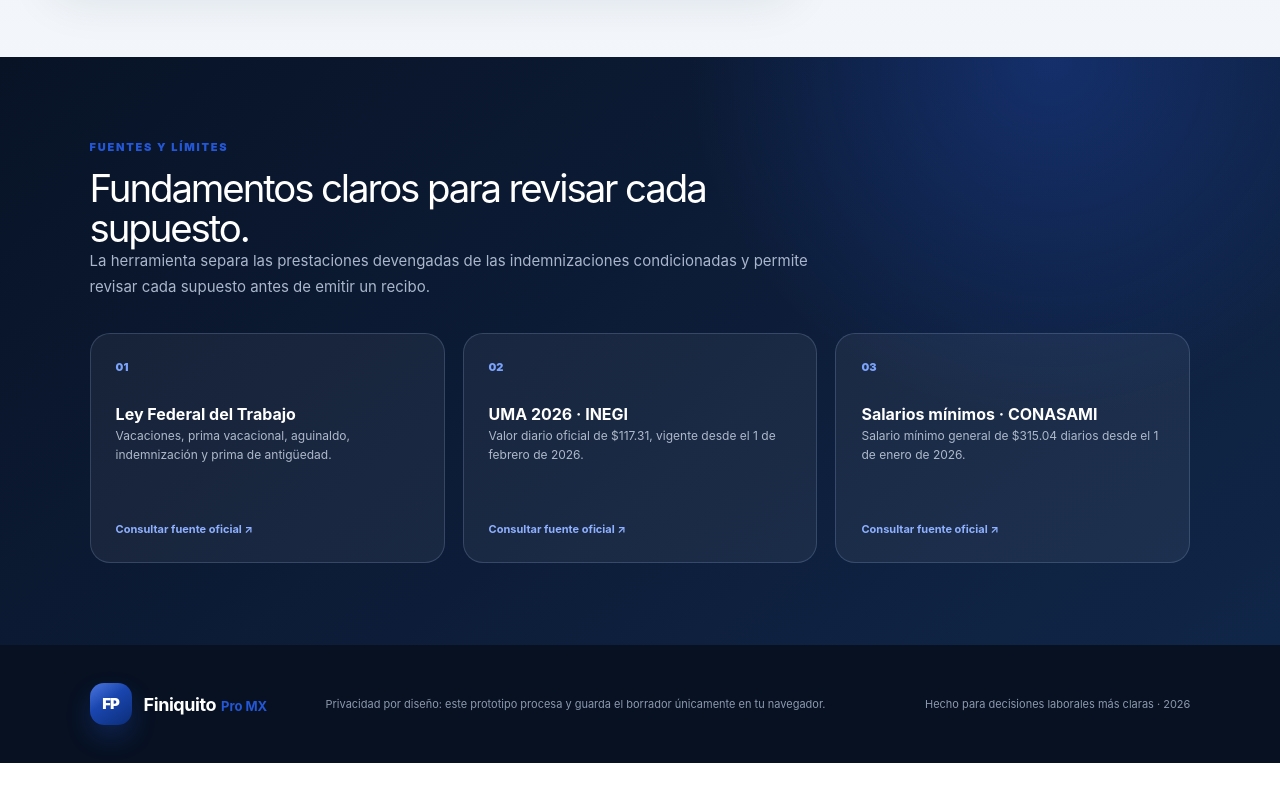
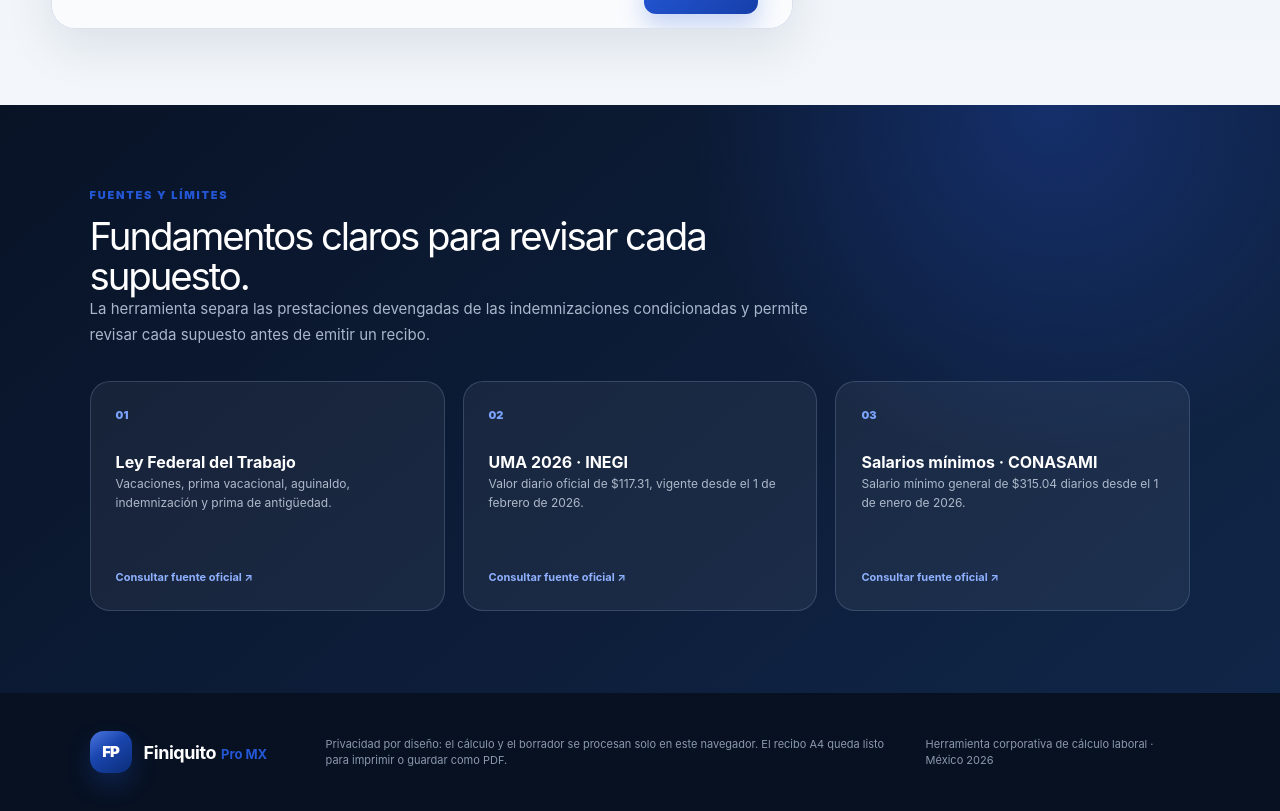
Before and after one commit to Joseluiscruz-hub/Finiquito-Pro-MX-v2, a Next.js app: page / in a window 1280 px wide. Shown: the part 1529-2340 px from the top of the page. Before the commit the page ends 2292 px from the top, so only its background shows below. Built offline with nearby package versions, Linux system fonts and the light colour scheme; no server answers.

Commit message:
Drop prototype copy and surface the A4 letterhead receipt in the product chrome.

```diff
--- a/app/page.tsx
+++ b/app/page.tsx
@@ -130,6 +130,7 @@ export default function Home() {
                 <div className="hero-insights" aria-label="Capacidades principales">
                   <span><strong>6</strong> escenarios laborales</span>
                   <span><strong>100%</strong> cálculo local</span>
+                  <span><strong>A4</strong> recibo membretado</span>
                   <span><strong>CSV</strong> exportable y seguro</span>
                 </div>
               </div>
@@ -310,10 +311,10 @@ export default function Home() {
             </span>
           </div>
           <p>
-            Privacidad por diseño: este prototipo procesa y guarda el borrador
-            únicamente en tu navegador.
+            Privacidad por diseño: el cálculo y el borrador se procesan solo en
+            este navegador. El recibo A4 queda listo para imprimir o guardar como PDF.
           </p>
-          <span>Hecho para decisiones laborales más claras · 2026</span>
+          <span>Herramienta corporativa de cálculo laboral · México 2026</span>
         </footer>
 
         {/* ── Recibo para impresión ─────────────────────────── */}
```
